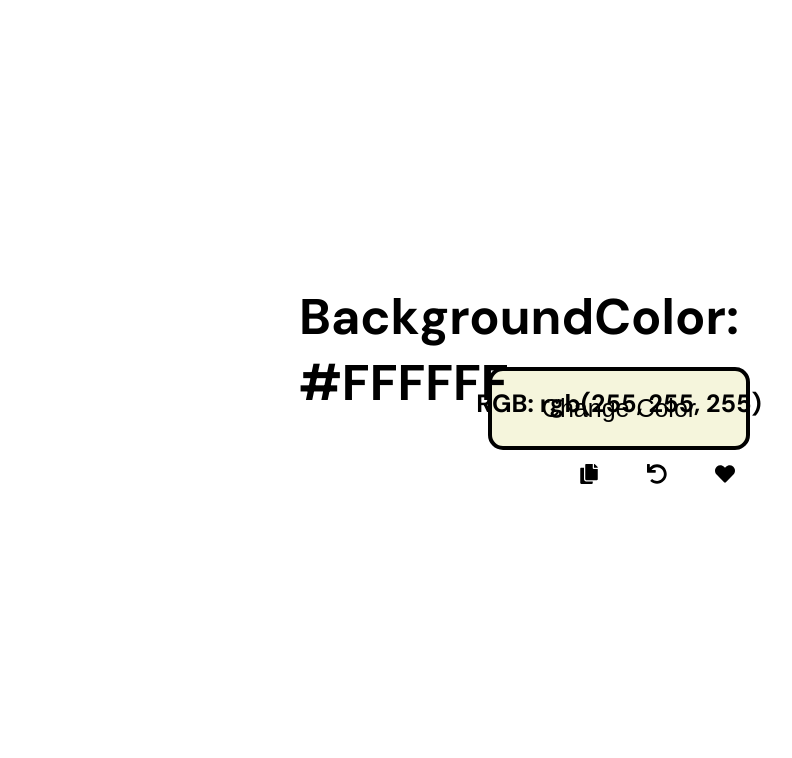
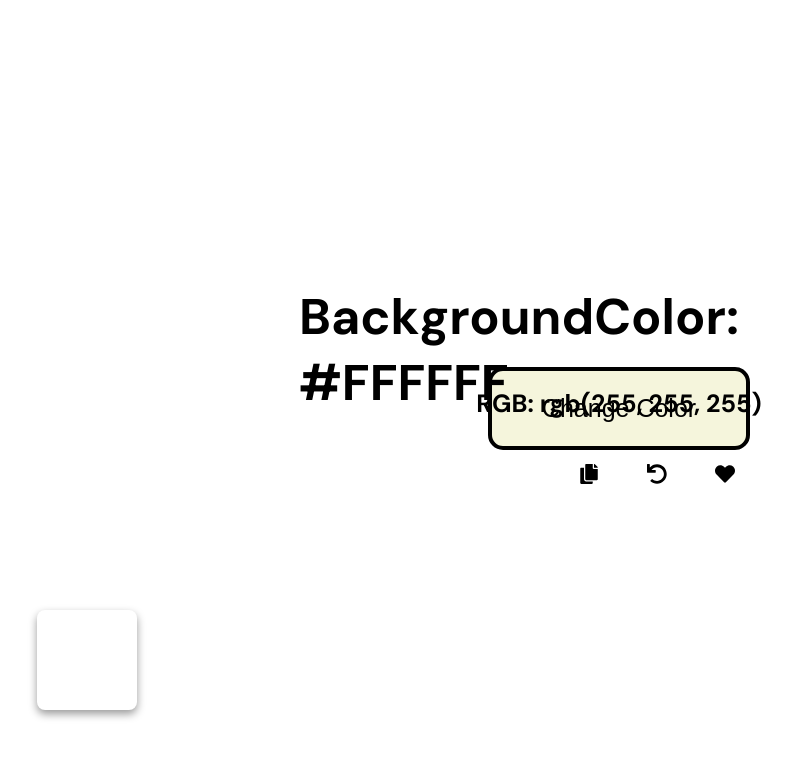
Before and after one commit to melpsh/colorExtender, a React (Vite) app: page / in a window 1280 px wide. Both pictures are taken after a click on the icon 746 px from the left and 474 px from the top of the page. Shown: the top 758 px of the page, without its empty margins (21-813 px from the left). Built offline with nearby package versions, Linux system fonts and the light colour scheme; a web font is replaced by a local one.

Commit message:
like button functionality added

```diff
--- a/src/App.css
+++ b/src/App.css
@@ -13,3 +13,27 @@
   icon.icon.active{
     animation: reverse_pulse_btn 1s;
   }
+
+.squares-container {
+    display: flex;
+    flex-wrap: wrap;
+    justify-content: center;
+    align-items: center;
+    position: absolute;
+    bottom: 5rem;
+    left: 3rem;
+  }
+
+  .square {
+    width: 100px;
+    height: 100px;
+    margin: 10px;
+    background-color: #ffffff; /* You can adjust the background color */
+    border-radius: 8px; /* Adds rounded corners */
+    box-shadow: 0px 4px 8px rgba(0, 0, 0, 0.4); /* Adds a subtle shadow */
+    transition: box-shadow 0.3s ease; /* Smooth transition for shadow */
+  }
+
+  .square:hover {
+    box-shadow: 0px 8px 16px rgba(0, 0, 0, 0.2); /* Increase shadow on hover */
+  }
--- a/src/App.jsx
+++ b/src/App.jsx
@@ -55,6 +55,7 @@ function App() {
   const [colorHistory, setColorHistory] = useState([]);
   const [isAnimationReversed, setIsAnimationReversed] = useState(false);
   const [isAnimationInProgress, setIsAnimationInProgress] = useState(false);
+  const [squares, setSquares] = useState([]);
   const animationRef = useRef(null);
 
   const handlebackGroundColorChange = (color) => {
@@ -94,10 +95,17 @@ function App() {
      }
   };
 
+
   const handleLike = () => {
-    // Implement like functionality here
-    console.log('Like clicked');
+    // Generate a new square div with the same background color as the screen
+    console.log('like clicked')
+    const newSquare = {
+      id: squares.length + 1,
+      backgroundColor: backgroundColor
+    };
+    setSquares([...squares, newSquare]);
   };
+
 
   return (
     <div>
@@ -112,6 +120,15 @@ function App() {
         onLike={handleLike}
         ref={animationRef}
       />
+      <div className="squares-container">
+        {squares.map(square => (
+          <div
+            key={square.id}
+            className="square"
+            style={{ backgroundColor: square.backgroundColor }}
+          ></div>
+        ))}
+      </div>
     </div>
   );
 }
```
